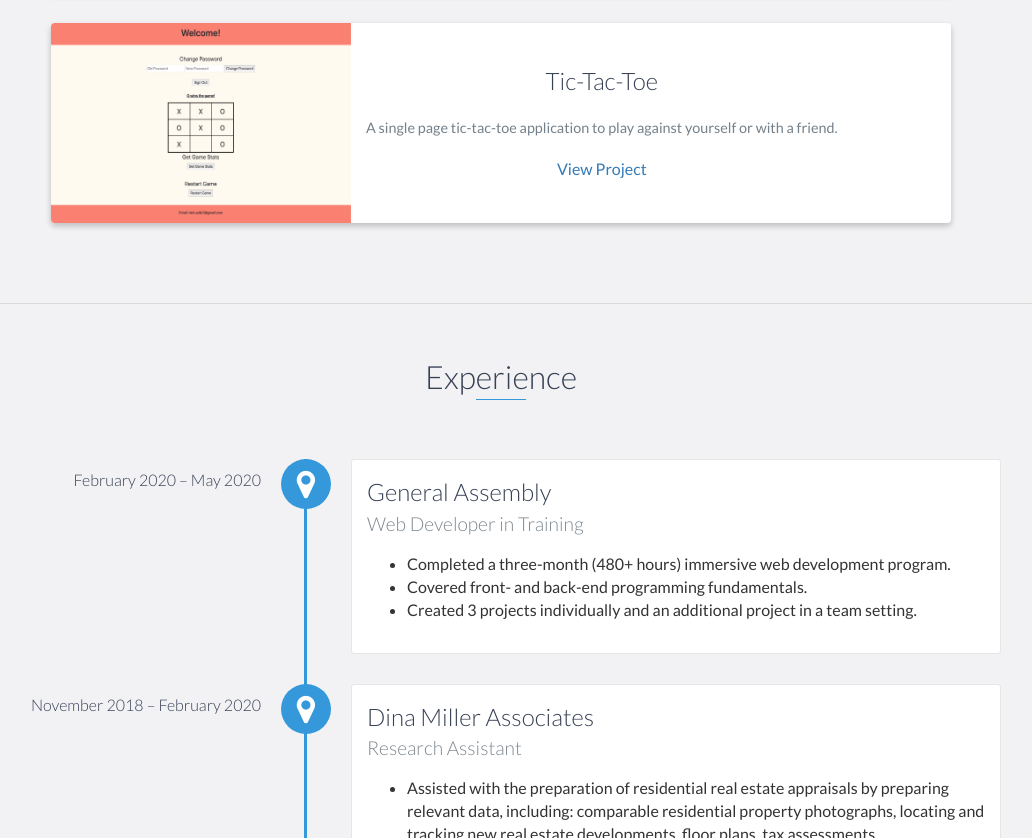
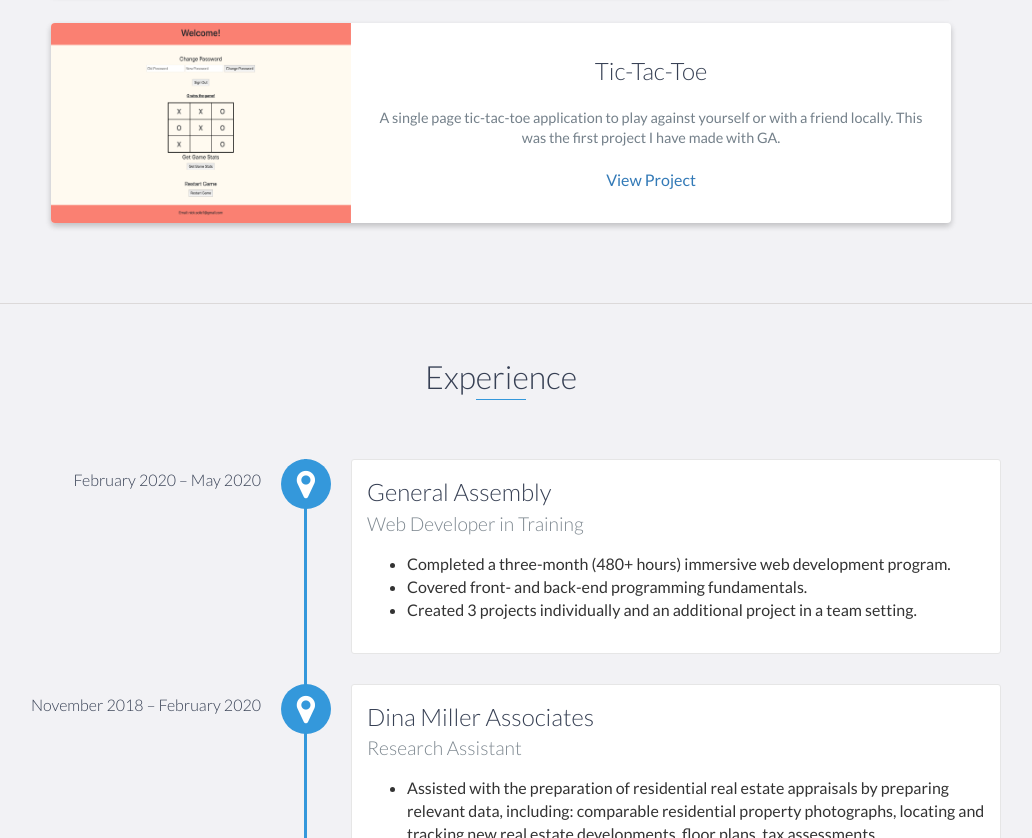
Before and after one commit to nicksolie/nicksolie.github.io, a website: page index.html in a window 1280 px wide. Shown: the part 1694-2532 px from the top of the page, without its empty margins (139-1171 px from the left). Drawn offline with nearby package versions, Linux system fonts and the light colour scheme.

```diff
--- a/index.html
+++ b/index.html
@@ -126,7 +126,7 @@
                   <div class="project-info">
                       <h3>Tic-Tac-Toe</h3>
                       <p>
-                        A single page tic-tac-toe application to play against yourself or with a friend.
+                        A single page tic-tac-toe application to play against yourself or with a friend locally. This was the first project I have made with GA.
                       </p>
                       <a href="https://nicksolie.github.io/tiktactoe/" target="_blank">View Project</a>
                   </div>
```
